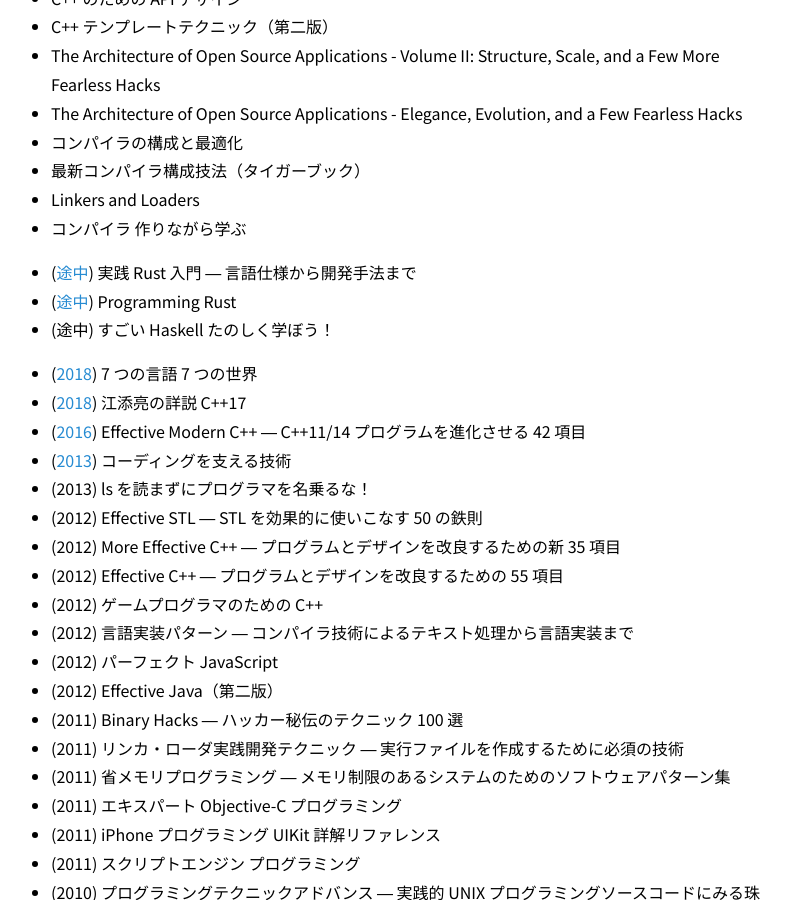
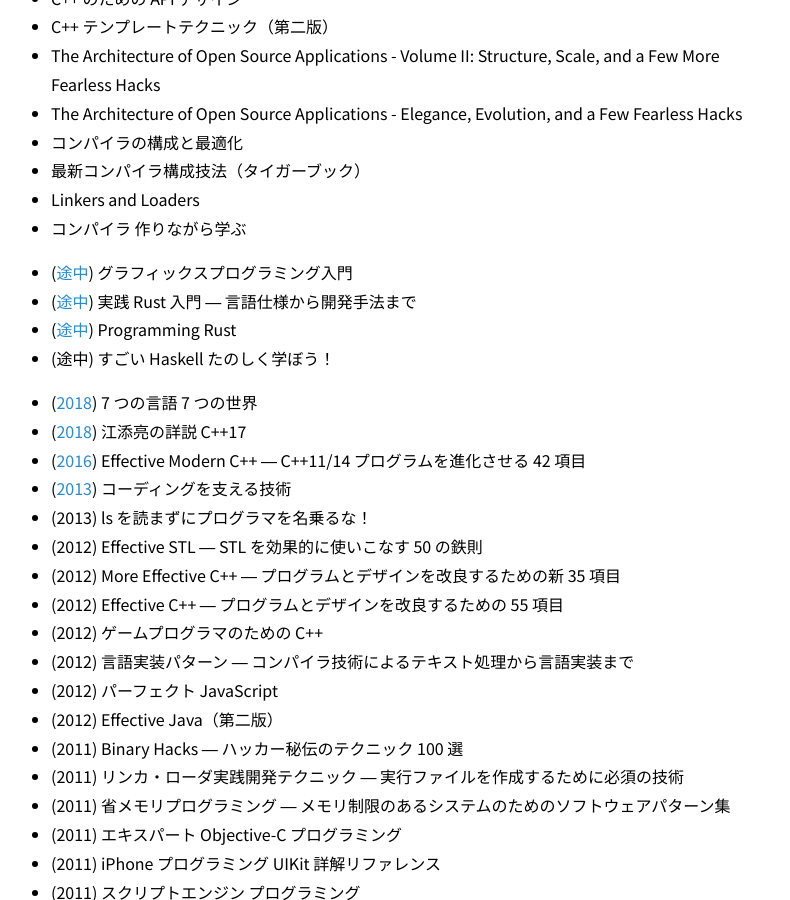
Before and after one commit to nhiroki/nhiroki.github.io, a Jekyll site: the page built from books.md, in a window 1280 px wide and 900 px high, scrolled down 1571 px. Shown: the whole window, without its empty margins (249-1039 px from the left). Built offline with Jekyll 4.4.1, drawn with Linux system fonts in a browser that asks for light colours.

Commit message:
Update the books page

```diff
--- a/books.md
+++ b/books.md
@@ -63,6 +63,7 @@
 - Linkers and Loaders
 - コンパイラ 作りながら学ぶ
 
+- ([途中](https://twitter.com/nhiroki_/status/1223236408409645056)) グラフィックスプログラミング入門
 - ([途中](https://twitter.com/nhiroki_/status/1126868469503283201)) 実践 Rust 入門 ― 言語仕様から開発手法まで
 - ([途中](https://twitter.com/nhiroki_/status/834200033511698432)) Programming Rust
 - (途中) すごい Haskell たのしく学ぼう！
```
